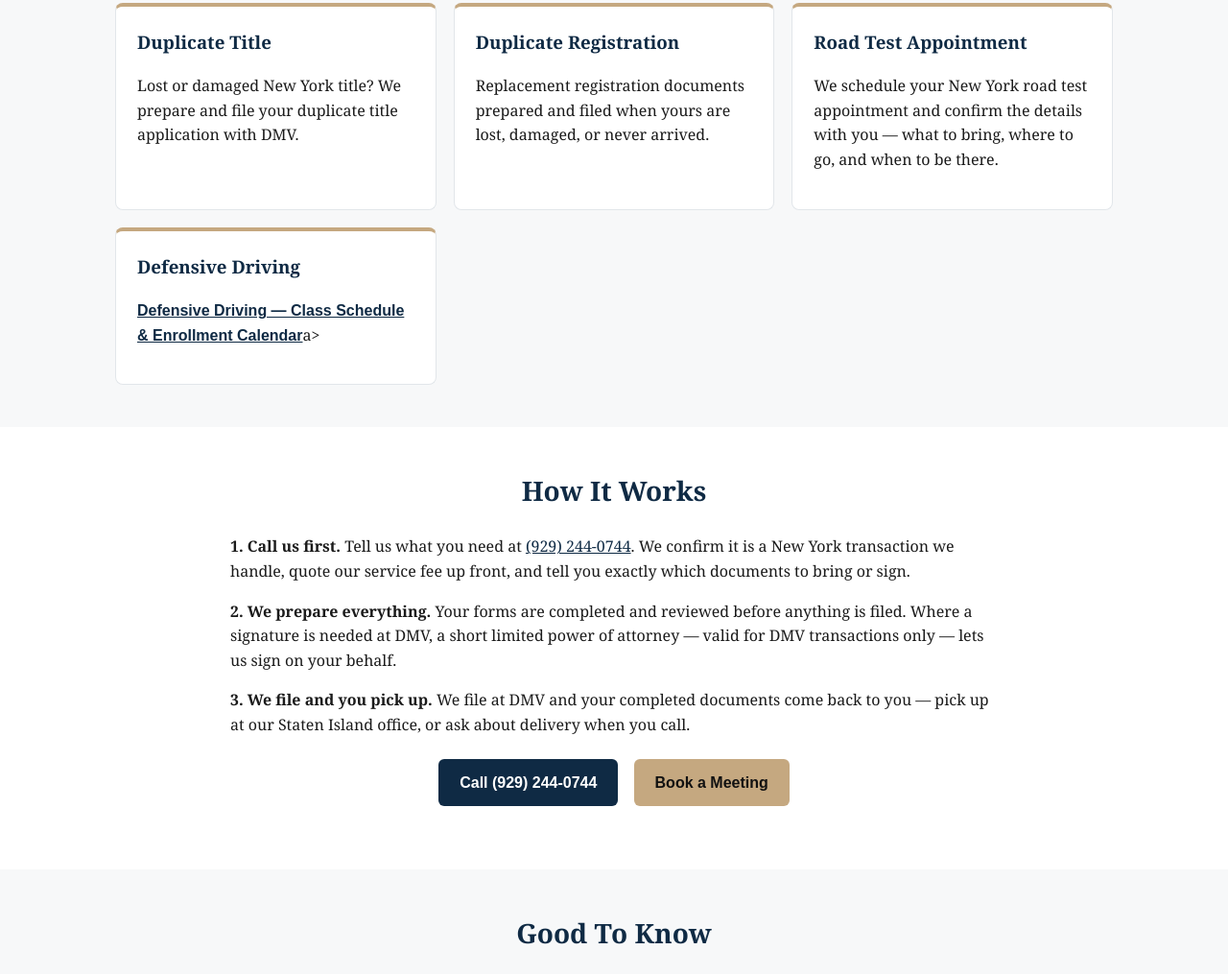
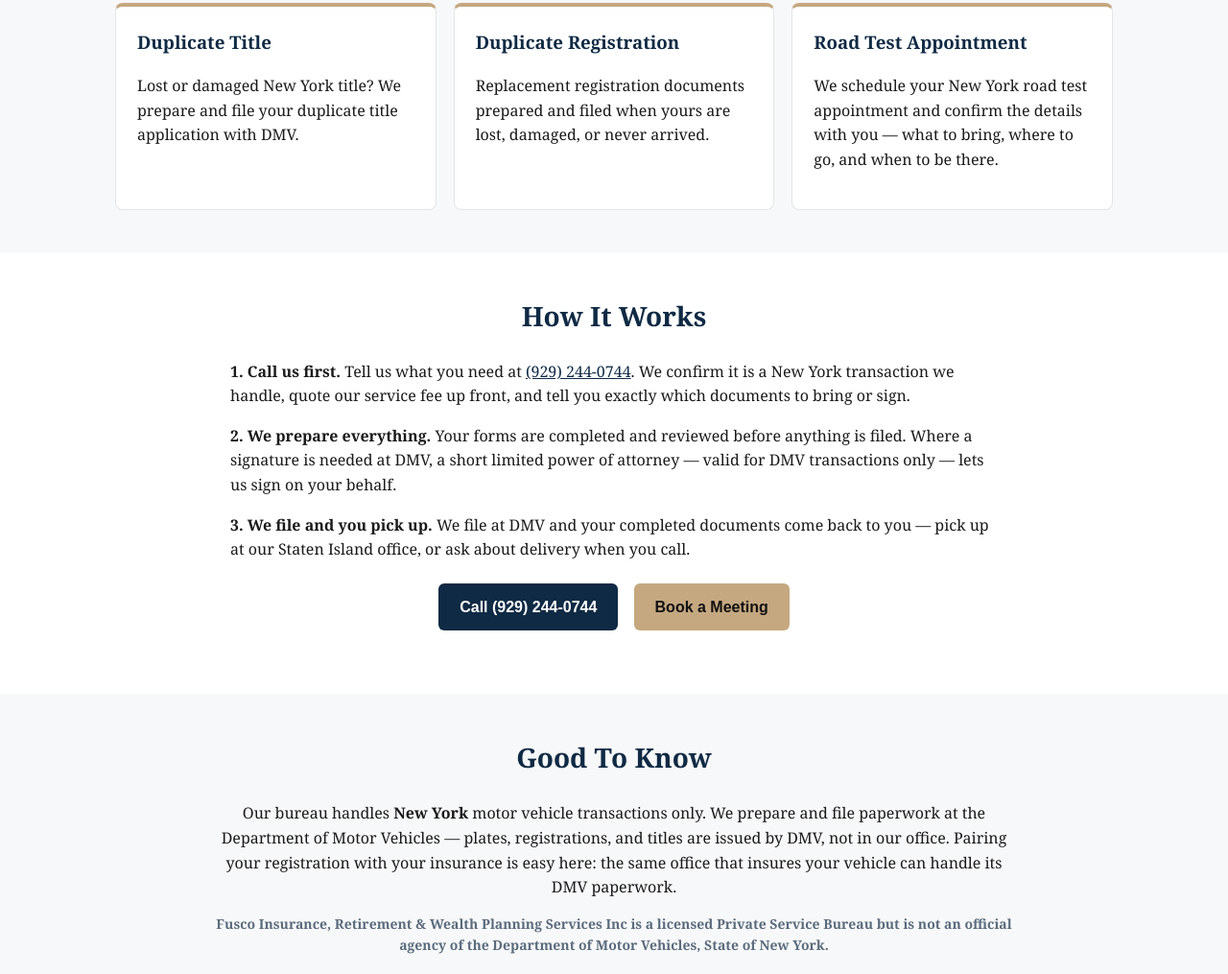
Before and after one commit to legacywise24/fuscoinsuranceny-site, a plain HTML site: page dmv-services.html in a window 1280 px wide. Shown: the part 1483-2498 px from the top of the page at 96% size. Drawn offline with Linux system fonts and the light colour scheme.

Commit message:
Remove Defensive Driving card from DMV Services page
Remove the Defensive Driving card that linked to class-schedule.html, so the page covers DMV services only.

```diff
--- a/dmv-services.html
+++ b/dmv-services.html
@@ -52,7 +52,7 @@
       <div class="card"><h3>Duplicate Title</h3><p>Lost or damaged New York title? We prepare and file your duplicate title application with DMV.</p></div>
       <div class="card"><h3>Duplicate Registration</h3><p>Replacement registration documents prepared and filed when yours are lost, damaged, or never arrived.</p></div>
       <div class="card"><h3>Road Test Appointment</h3><p>We schedule your New York road test appointment and confirm the details with you — what to bring, where to go, and when to be there.</p></div>
-      <div class="card"><h3>Defensive Driving</h3><p><a href="class-schedule.html">Defensive Driving — Class Schedule & Enrollment Calendar</a>a></p></div>
+
     </div>
   </div>
 </section>
```
